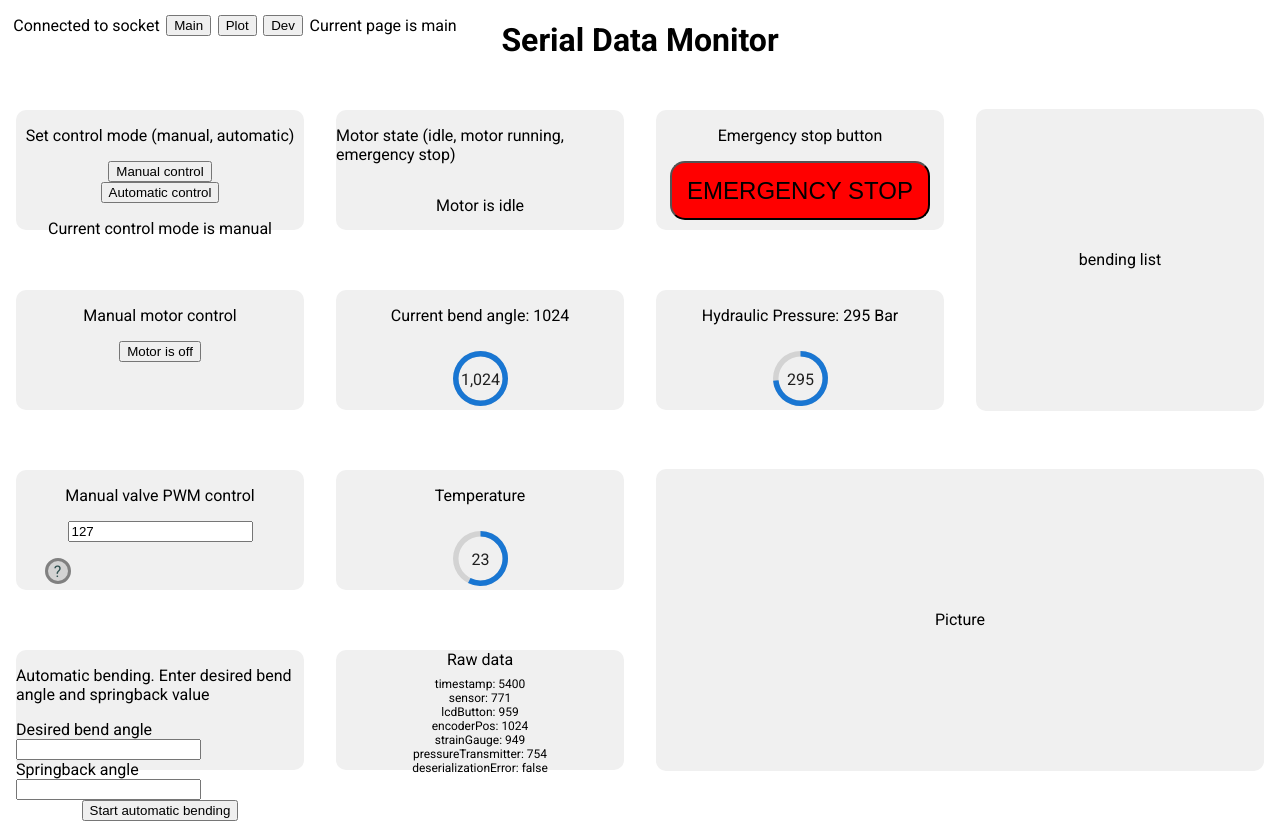
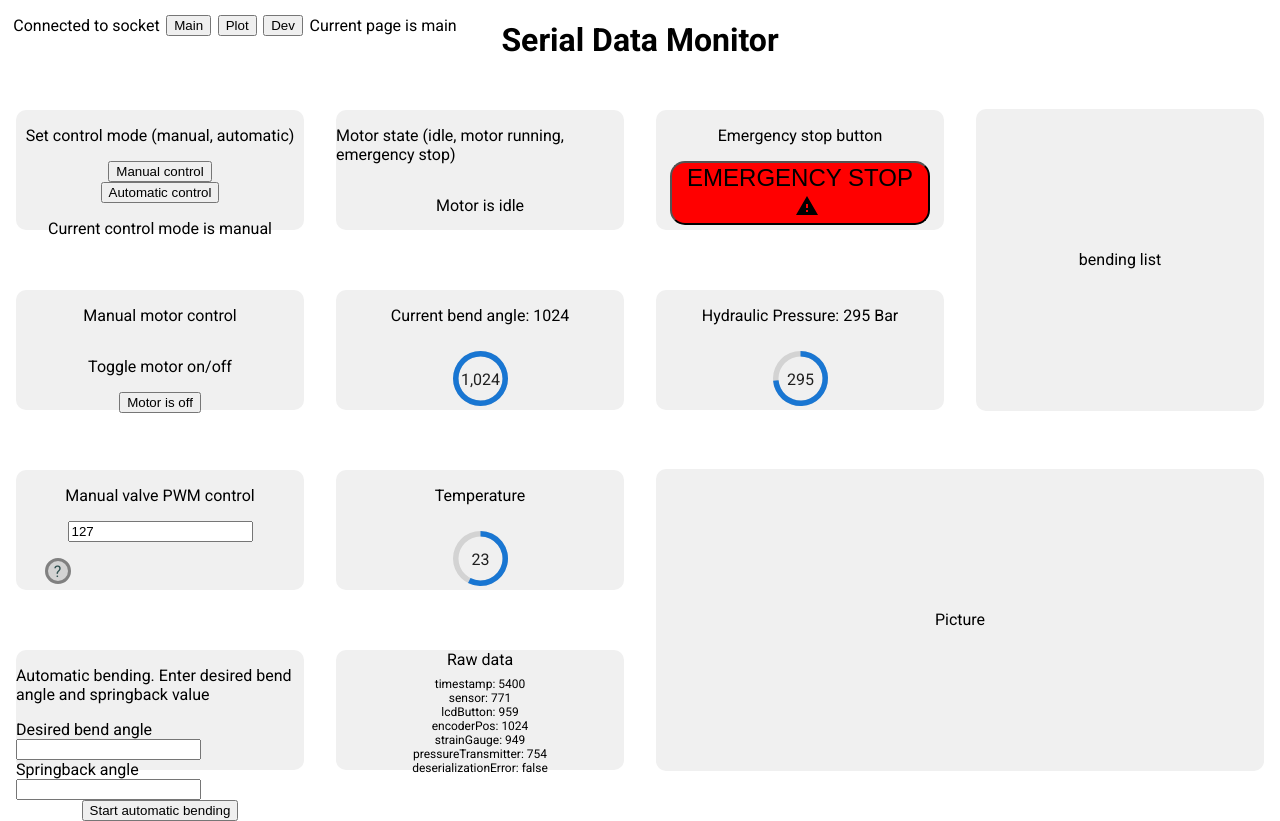
Before and after one commit to levipettersen/TubeBender, a React (Create React App) app in the folder serial-monitor/: page / in a window 1280 px wide. Built offline with nearby package versions, Linux system fonts and the light colour scheme.

Commit message:
Add warning icon to emergency stop button

```diff
--- a/serial-monitor/src/App.js
+++ b/serial-monitor/src/App.js
@@ -12,6 +12,9 @@ import HoverInfo from './Components/HoverInfo';
 
 import { Gauge } from '@mui/x-charts/Gauge'
 // https://mui.com/x/react-charts/gauge/
+
+import Warning from '@mui/icons-material/Warning';
+// https://fonts.google.com/icons?icon.set=Material+Icons
 
 // Comment out for local testing
 // let socket = io('http://localhost:3001', { transports : ['websocket'] }); // Update with your server URL
@@ -238,6 +241,7 @@ function App() {
             </div>
             <div>
               <p>Manual motor control</p>
+              <p>Toggle motor on/off</p>
               <button
               disabled={controlMode === 'automatic' || emergencyStop}
               onClick={() => setArduinoData({...arduinoData, motorOn: !arduinoData.motorOn})}>{arduinoData.motorOn ? "Motor is on" : "Motor is off"}</button>
@@ -335,7 +339,15 @@ function App() {
                 setEmergencyStop(true)
                 setArduinoData({...arduinoData, motorOn: false, valvePWM: 127})
               }}
-              >EMERGENCY STOP</button>
+              >EMERGENCY STOP
+              <Warning
+              style={{
+                position: "relative",
+                left: "0.3em",
+                top: "0.1em",
+              }}
+              />
+              </button>
 
               {
                 emergencyStop ?
```
